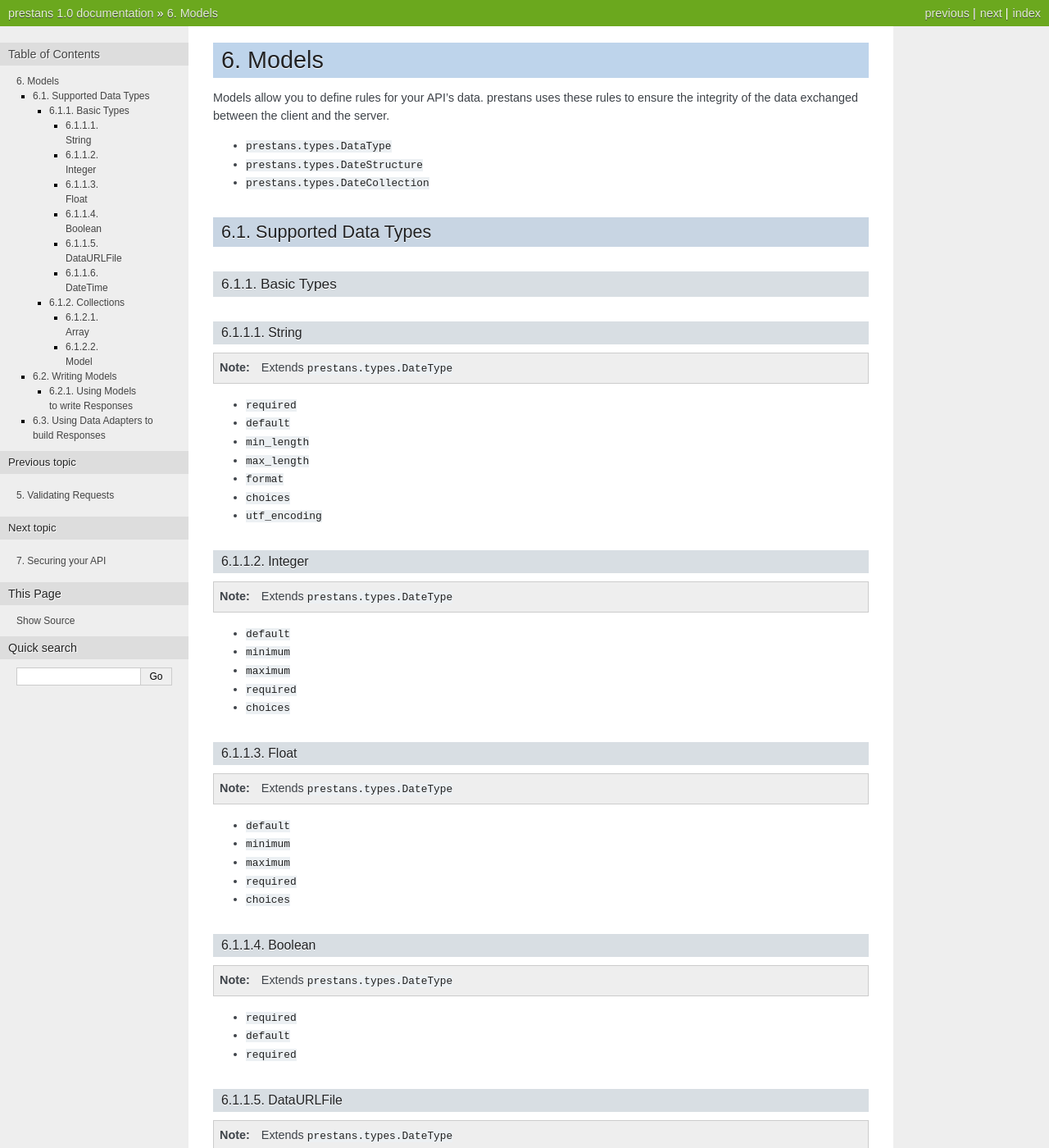
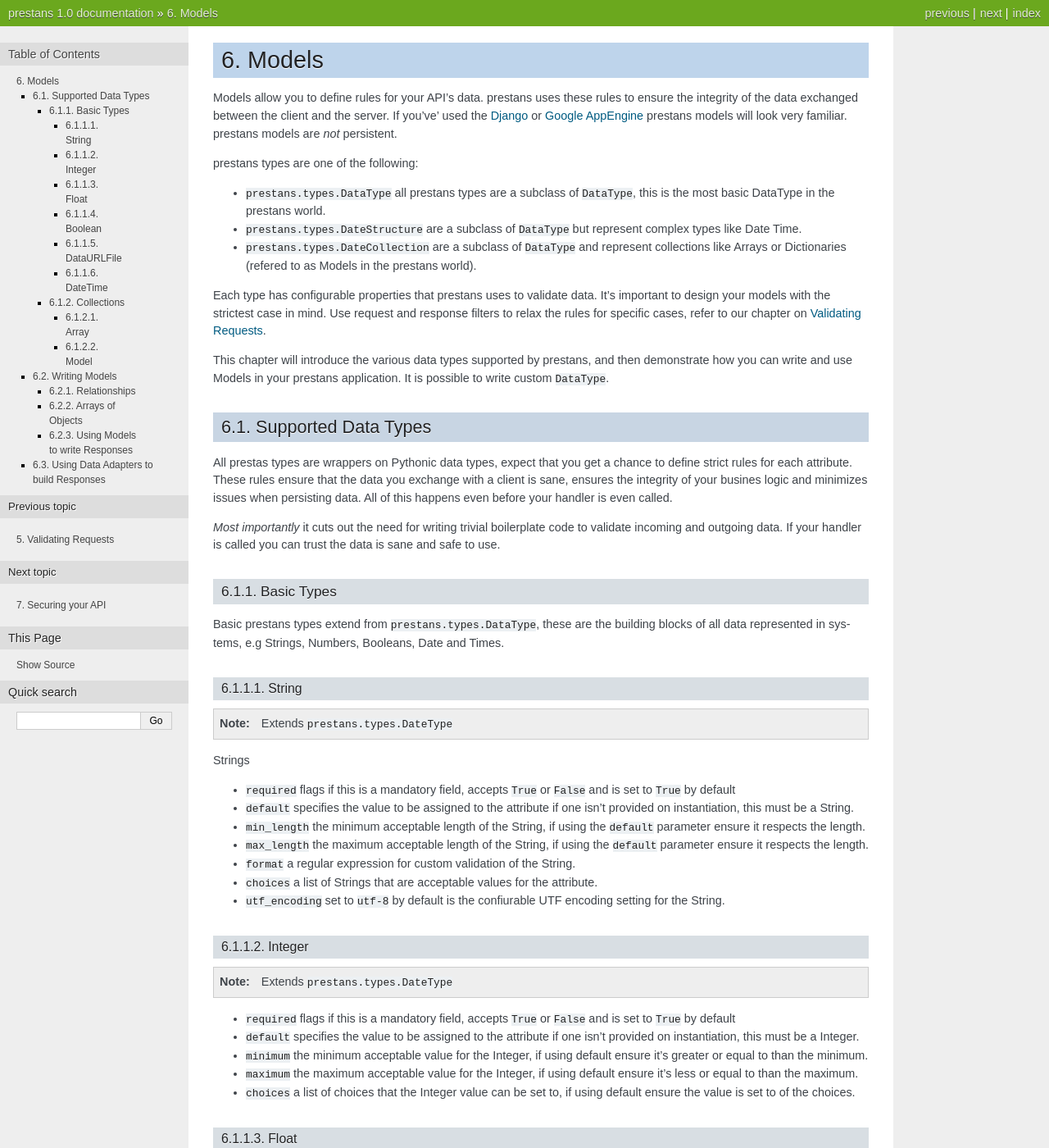
Before and after one commit to anomaly/prestans-docs, a Sphinx documentation site: the page built from source/models.rst, in a window 1280 px wide and 1400 px high. Shown: the whole window at 82% size. Built offline with Sphinx 7.4.7, drawn with Linux system fonts in a browser that asks for light colours; some of the changed text lies outside the part shown.

Commit message:
Updated rules for Strings and Integers

```diff
--- a/source/models.rst
+++ b/source/models.rst
@@ -2,53 +2,66 @@
 Models
 ======
 
-Models allow you to define rules for your API's data. prestans uses these rules to ensure the integrity of the data exchanged between the client and the server.
+Models allow you to define rules for your API's data. prestans uses these rules to ensure the integrity of the data exchanged between the client and the server. If you've' used the `Django <http://djangoproject.com>`_ or `Google AppEngine <https://developers.google.com/appengine/>`_ prestans models will look very familiar. prestans models are *not* persistent.
 
-* ``prestans.types.DataType``
-* ``prestans.types.DateStructure``
-* ``prestans.types.DateCollection``
+prestans types are one of the following:
 
+* ``prestans.types.DataType`` all prestans types are a subclass of ``DataType``, this is the most basic DataType in the prestans world.
+* ``prestans.types.DateStructure`` are a subclass of ``DataType`` but represent complex types like Date Time.
+* ``prestans.types.DateCollection`` are a subclass of ``DataType`` and represent collections like Arrays or Dictionaries (refered to as Models in the prestans world).
+
+Each type has configurable properties that prestans uses to validate data. It's important to design your models with the strictest case in mind. Use request and response filters to relax the rules for specific cases, refer to our chapter on :doc:`validation`.
+
+This chapter will introduce the various data types supported by prestans, and then demonstrate how you can write and use Models in your prestans application. It is possible to write custom ``DataType``.
 
 Supported Data Types
 ====================
 
+All prestas types are wrappers on Pythonic data types, expect that you get a chance to define strict rules for each attribute. These rules ensure that the data you exchange with a client is sane, ensures the integrity of your busines logic and minimizes issues when persisting data. All of this happens even before your handler is even called.
+
+*Most importantly* it cuts out the need for writing trivial boilerplate code to validate incoming and outgoing data. If your handler is called you can trust the data is sane and safe to use.
+
 Basic Types
 -----------
+
+Basic prestans types extend from ``prestans.types.DataType``, these are the building blocks of all data represented in systems, e.g Strings, Numbers, Booleans, Date and Times.
 
 String
 ^^^^^^
 
 .. note:: Extends ``prestans.types.DateType``
 
-* ``required``
-* ``default``
-* ``min_length``
-* ``max_length``
-* ``format``
-* ``choices``
-* ``utf_encoding``
+Strings
+
+* ``required`` flags if this is a mandatory field, accepts ``True`` or ``False`` and is set to ``True`` by default
+* ``default`` specifies the value to be assigned to the attribute if one isn't provided on instantiation, this must be a String.
+* ``min_length`` the minimum acceptable length of the String, if using the ``default`` parameter ensure it respects the length.
+* ``max_length`` the maximum acceptable length of the String, if using the ``default`` parameter ensure it respects the length.
+* ``format`` a regular expression for custom validation of the String.
+* ``choices`` a list of Strings that are acceptable values for the attribute.
+* ``utf_encoding`` set to ``utf-8`` by default is the confiurable UTF encoding setting for the String.
 
 Integer
 ^^^^^^^
 
 .. note:: Extends ``prestans.types.DateType``
 
-* ``default``
-* ``minimum``
-* ``maximum``
-* ``required``
-* ``choices``
+* ``required`` flags if this is a mandatory field, accepts ``True`` or ``False`` and is set to ``True`` by default
+* ``default`` specifies the value to be assigned to the attribute if one isn't provided on instantiation, this must be a Integer.
+* ``minimum`` the minimum acceptable value for the Integer, if using default ensure it's greater or equal to than the minimum.
+* ``maximum`` the maximum acceptable value for the Integer, if using default ensure it's less or equal to than the maximum.
+* ``choices`` a list of choices that the Integer value can be set to, if using default ensure the value is set to of the choices.
 
 Float
 ^^^^^
 
 .. note:: Extends ``prestans.types.DateType``
 
-* ``default``
-* ``minimum``
-* ``maximum``
-* ``required``
-* ``choices``
+* ``required`` flags if this is a mandatory field, accepts ``True`` or ``False`` and is set to ``True`` by default
+* ``default`` specifies the value to be assigned to the attribute if one isn't provided on instantiation, this must be a Float.
+* ``minimum`` the minimum acceptable value for the Float, if using default ensure it's greater or equal to than the minimum.
+* ``maximum`` the maximum acceptable value for the Float, if using default ensure it's less or equal to than the maximum.
+* ``choices`` a list of choices that the Float value can be set to, if using default ensure the value is set to of the choices.
 
 
 Boolean
@@ -56,16 +69,15 @@ Boolean
 
 .. note:: Extends ``prestans.types.DateType``
 
-* ``required``
-* ``default``
-* ``required``
+* ``required`` flags if this is a mandatory field, accepts ``True`` or ``False`` and is set to ``True`` by default
+* ``default`` specifies the value to be assigned to the attribute if one isn't provided on instantiation, this must be a Boolean.
 
 DataURLFile
 ^^^^^^^^^^^
 
 .. note:: Extends ``prestans.types.DateType``
 
-* ``required``
+* ``required`` flags if this is a mandatory field, accepts ``True`` or ``False`` and is set to ``True`` by default
 * ``allowed_mime_types``
 
 DateTime
@@ -73,20 +85,24 @@ DateTime
 
 .. note:: Extends ``prestans.types.DateStructure``
 
-* ``required``
-* ``default``
+* ``required`` flags if this is a mandatory field, accepts ``True`` or ``False`` and is set to ``True`` by default
+* ``default`` specifies the value to be assigned to the attribute if one isn't provided on instantiation, this must be a date.
 * ``format`` default format  ``%Y-%m-%d %H:%M:%S``
 
 Collections
 -----------
+
+At the moment prestans provides two
 
 Array
 ^^^^^
 
 .. note:: Extends ``prestans.types.DateCollection``
 
+prestans Arrays are itterable.
+
+* ``required`` flags if this is a mandatory field, accepts ``True`` or ``False`` and is set to ``True`` by default
 * ``default``
-* ``required``
 * ``element_template``
 * ``min_length``
 * ``max_length``
@@ -96,7 +112,7 @@ Model
 
 .. note:: Extends ``prestans.types.DateCollection``
 
-* ``required``
+* ``required`` flags if this is a mandatory field, accepts ``True`` or ``False`` and is set to ``True`` by default
 * ``default``
 * ``**kwargs``
 
@@ -105,6 +121,11 @@ Writing Models
 ==============
 
 
+Relationships
+-------------
+
+Arrays of Objects
+-----------------
 
 Using Models to write Responses
 -------------------------------
```
